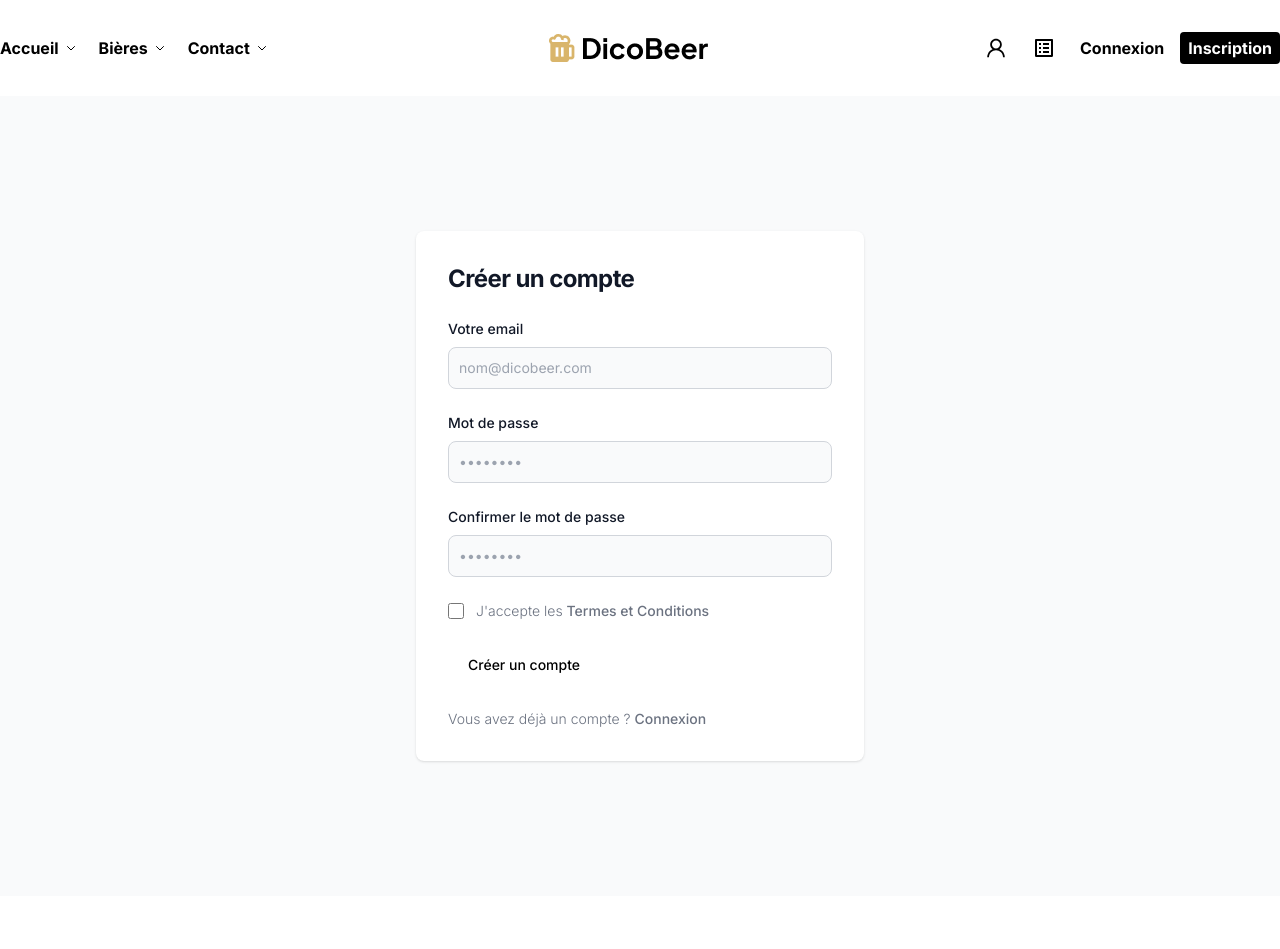
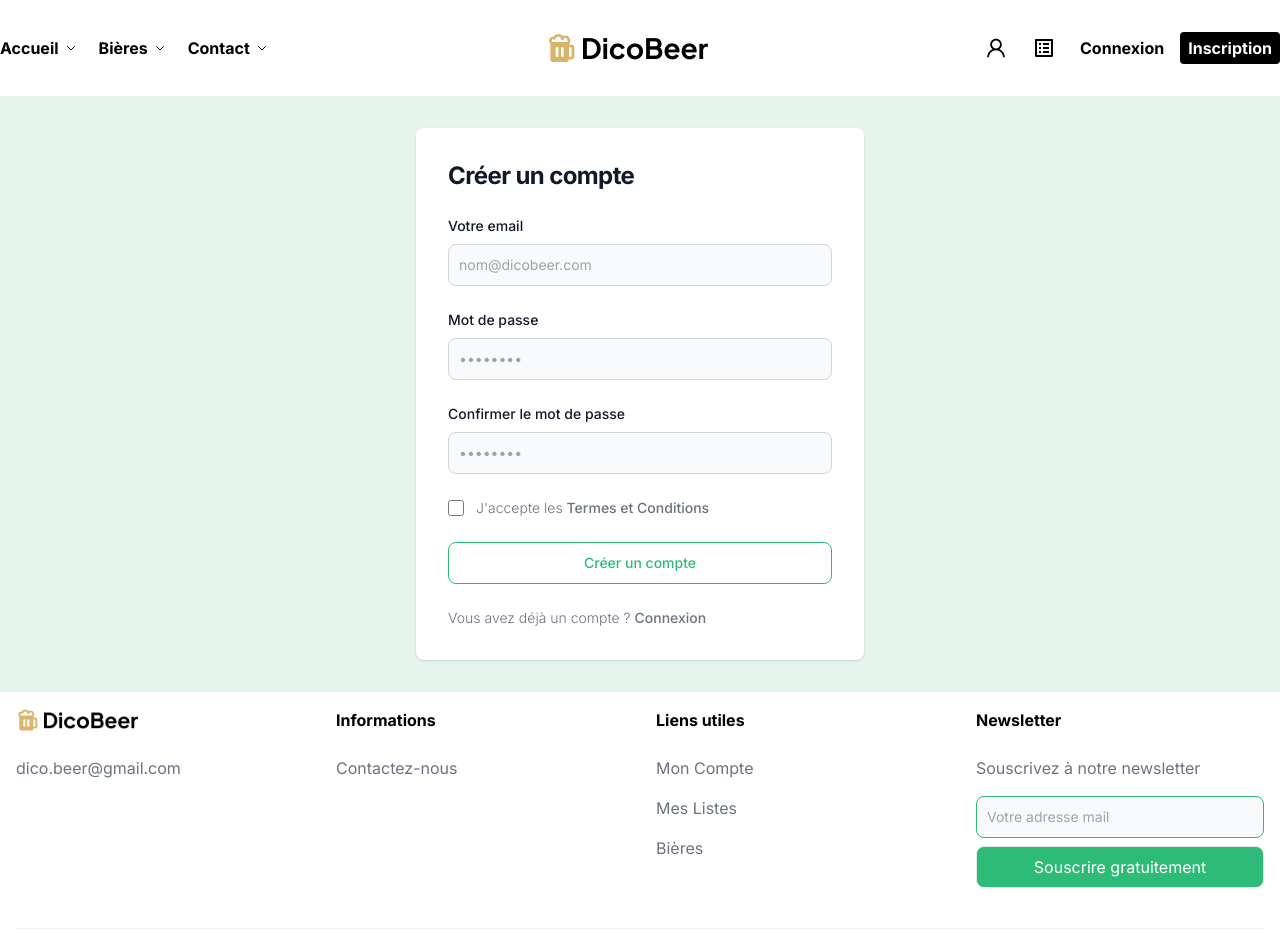
Before and after one commit to lege0053/DicoBeer, a Next.js app in the folder front/: page /inscription in a window 1280 px wide. Shown: the top 949 px of the page. Built offline with nearby package versions, Linux system fonts and the light colour scheme.

Commit message:
fix: style

```diff
--- a/front/src/app/accueil/page.tsx
+++ b/front/src/app/accueil/page.tsx
@@ -9,7 +9,6 @@ export default function Page() {
   return (<>
 
     <div className="grid grid-cols-1 lg:grid-cols-2">
-
       {/* Carré 1 */}
       <div className="justify-center items-center flex h-[522px] lg:h-[622px] xl:h-[722px] bg-[#E5F4ED] from-purple-200 to-green-50 before:absolute before:h-[420px] before:w-[400px] lg:before:h-[520px] lg:before:w-[500px] xl:before:h-[620px] xl:before:w-[600px] before:rounded-full before:bg-gradient-to-b">
         <div className="grid mx-10 grid-cols-2 gap-2 lg:gap-4 xl:gap-16">
@@ -17,7 +16,7 @@ export default function Page() {
             <p className="text-black font-bold text-3xl mb-4">Découvrez la bière du mois</p>
             <p className="text-gray-500 mb-8 text-lg">Hoffenberg, le goût délicieux de la boisson</p>
             <a href="bieres">
-              <button className="bg-[#2EBB77] font-medium text-white px-16 md:px-20 py-4 rounded-xl">Explorer</button>
+              <button className="bg-[#2EBB77] font-medium text-white px-16 md:px-20 py-4 rounded-lg">Explorer</button>
             </a>
           </div>
           <div className="z-20 2xl:mt-40">
@@ -25,7 +24,6 @@ export default function Page() {
           </div>
         </div>
       </div>
-
       {/* Carré 2 */}
       <div id="carre-2" className="justify-center items-center flex h-[522px] lg:h-[622px] xl:h-[722px]">
         <div className="grid mx-10 grid-cols-2 gap-8 mb:gap-16">
@@ -33,16 +31,13 @@ export default function Page() {
             <p className="text-black font-bold text-3xl mb-4">Créez vos listes personnalisées</p>
             <p className="text-gray-500 mb-8 text-lg">Une liste de favoris, de bières à découvrir et plus</p>
             <a href="listes">
-              <button className="bg-[#2EBB77] font-medium text-white px-16 md:px-20 py-4 rounded-xl">Créer</button>
+              <button className="bg-[#2EBB77] font-medium text-white px-16 md:px-20 py-4 rounded-lg">Créer</button>
             </a>
           </div>
           <div className=" z-20 2xl:mt-40 h-[520px] md:w-[350px] lg:w-[200px]"/>
         </div>
       </div>
-
     </div>
-
-
 
     <div className="bg-white">
       <div className="gap-8 items-center py-8 px-4 mx-auto max-w-screen-xl xl:gap-16 md:grid md:grid-cols-2 sm:py-16 lg:px-6">
--- a/front/src/app/components/Footbar.tsx
+++ b/front/src/app/components/Footbar.tsx
@@ -2,7 +2,7 @@ import React from 'react';
 
 const Footbar = () => {
   return (
-    <footer className="p-4 md:py-12 lg:py-16 xl:py-20">
+    <footer className="p-4">
       <div className="container mx-auto">
         <div className="grid grid-cols-1 sm:grid-cols-2 md:grid-cols-4 gap-8 sm:justify-start">
           {/* DicoBeer */}
@@ -37,8 +37,8 @@ const Footbar = () => {
               <p className="font-bold">Newsletter</p>
               <p className="text-md text-gray-500 mt-6">Souscrivez à notre newsletter</p>
               <div className="flex flex-col">
-                <input type="email" className="bg-gray-50 border border-[#2EBB77] text-gray-900 text-sm rounded-xl w-full p-2.5 focus:outline-none mt-4" placeholder="Votre adresse mail" />
-                <button className="bg-[#2EBB77] text-white border rounded-xl py-2 px-4 mt-2">Souscrire gratuitement</button>
+                <input type="email" className="bg-gray-50 border border-[#2EBB77] text-gray-900 text-sm rounded-lg w-full p-2.5 focus:outline-none mt-4" placeholder="Votre adresse mail" />
+                <button className="bg-[#2EBB77] text-white border rounded-lg py-2 px-4 mt-2">Souscrire gratuitement</button>
               </div>
             </div>
           </div>
--- a/front/src/app/connexion/page.tsx
+++ b/front/src/app/connexion/page.tsx
@@ -51,8 +51,8 @@ export default function Page() {
   };
 
   return (
-<section className="bg-gray-50">
-  <div className="flex flex-col items-center justify-center px-6 py-8 mx-auto md:h-screen lg:py-0">
+<section className="bg-[#E5F4ED]">
+  <div className="flex flex-col items-center justify-center px-6 py-8 mx-auto">
       <div className="w-full bg-white rounded-lg shadow md:mt-0 sm:max-w-md xl:p-0">
           <div className="p-6 space-y-4 md:space-y-6 sm:p-8">
               <h1 className="text-xl font-bold leading-tight tracking-tight text-gray-900 md:text-2xl">
@@ -78,7 +78,7 @@ export default function Page() {
                       </div>
                       <a href="#" className="text-sm font-medium text-primary-600 hover:underline">Mot de passe oublié ?</a>
                   </div>
-                  <button type="submit" className="w-full bg-primary-600 hover:bg-primary-700 focus:ring-4 focus:outline-none focus:ring-primary-300 font-medium rounded-lg text-sm px-5 py-2.5 text-center">Connexion</button>
+                  <button type="submit" className="w-full border border-[#2EBB77] focus:outline-none text-[#2EBB77] font-medium rounded-lg text-sm px-5 py-2.5 text-center">Connexion</button>
                   <p className="text-sm font-light text-gray-500">
                       Pas encore de compte ? <a href="inscription" className="font-medium text-primary-600 hover:underline">Inscription</a>
                   </p>
--- a/front/src/app/inscription/page.tsx
+++ b/front/src/app/inscription/page.tsx
@@ -6,8 +6,8 @@ export const metadata: Metadata = {
 
 export default function Page() {
     return (
-      <section className="bg-gray-50">
-      <div className="flex flex-col items-center justify-center px-6 py-8 mx-auto md:h-screen lg:py-0">
+      <section className="bg-[#E5F4ED]">
+      <div className="flex flex-col items-center justify-center px-6 py-8 mx-auto">
           <div className="w-full bg-white rounded-lg shadow md:mt-0 sm:max-w-md xl:p-0">
               <div className="p-6 space-y-4 md:space-y-6 sm:p-8">
                   <h1 className="text-xl font-bold leading-tight tracking-tight text-gray-900 md:text-2xl">
@@ -34,7 +34,7 @@ export default function Page() {
                             <label htmlFor="terms" className="font-light text-gray-500">J'accepte les <a className="font-medium text-primary-600 hover:underline" href="#">Termes et Conditions</a></label>
                           </div>
                       </div>
-                      <button type="submit" className="w-fullbg-primary-600 hover:bg-primary-700 focus:ring-4 focus:outline-none focus:ring-primary-300 font-medium rounded-lg text-sm px-5 py-2.5 text-center">Créer un compte</button>
+                      <button type="submit" className="w-full border border-[#2EBB77] focus:outline-none text-[#2EBB77] font-medium rounded-lg text-sm px-5 py-2.5 text-center">Créer un compte</button>
                       <p className="text-sm font-light text-gray-500 ">
                           Vous avez déjà un compte ? <a href="connexion" className="font-medium text-primary-600 hover:underline">Connexion</a>
                       </p>
```
